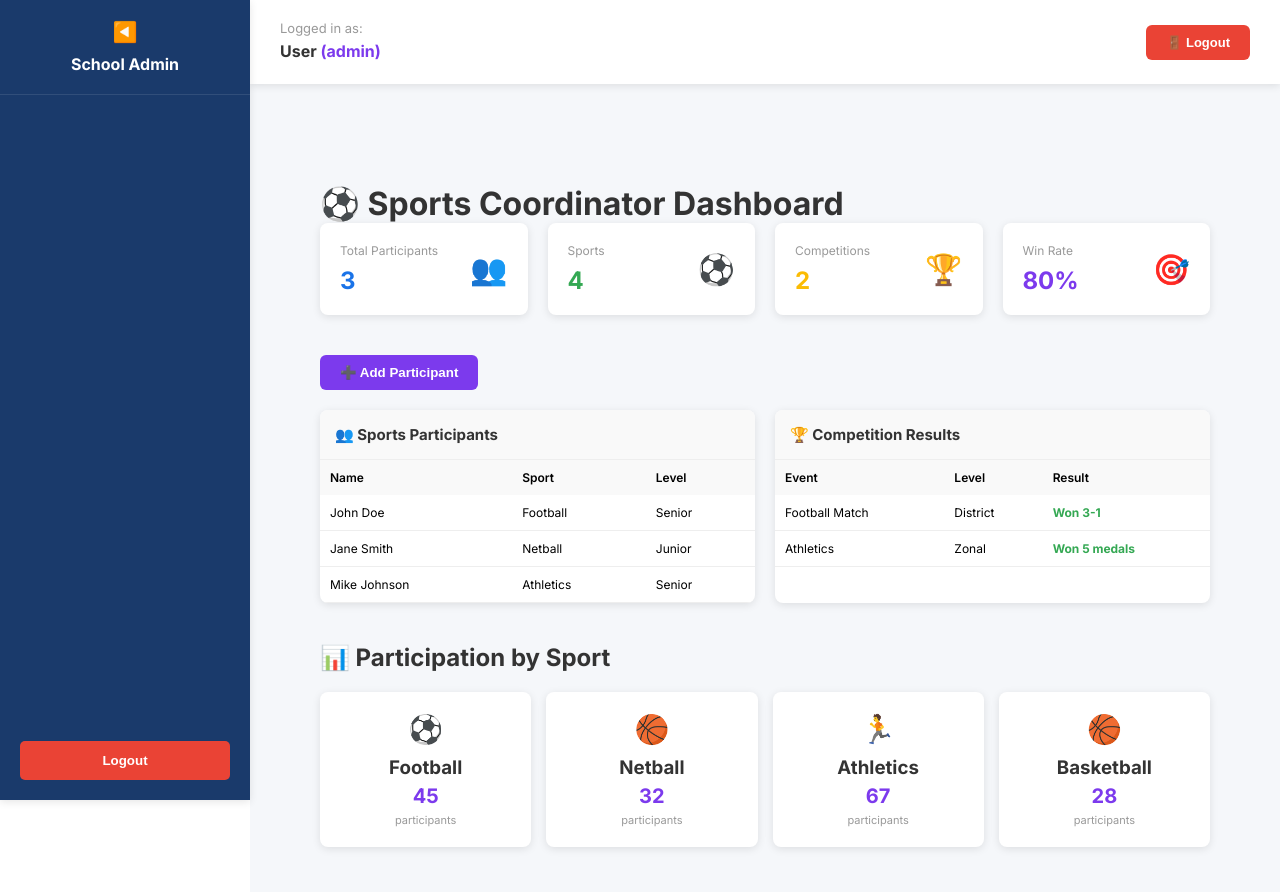
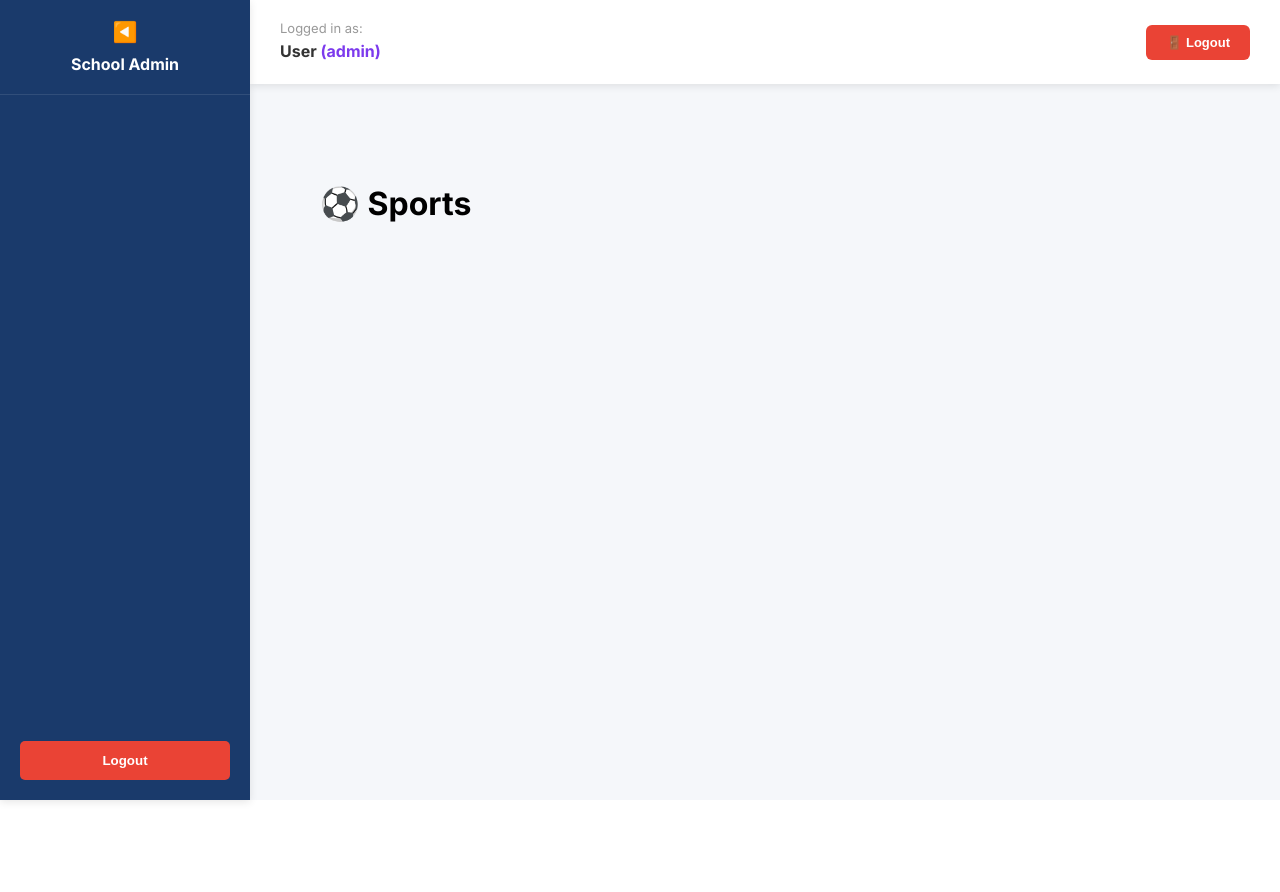
Before and after one commit to chibuwerichard-hue/school-frontend, a React (Vite) app: page /sports in a window 1280 px wide. Shown: the top 892 px of the page. After the commit the page ends 800 px from the top, so only its background shows below. Built offline with nearby package versions, Linux system fonts and the light colour scheme; sample sign-in values are in the browser's storage.

Commit message:
Add all missing page files - final fix

```diff
--- a/src/pages/Assets.jsx
+++ b/src/pages/Assets.jsx
@@ -1 +1,3 @@
-export default function Assets() { return <div style={{ padding: "40px" }}><h1>🏢 Assets</h1></div>; }
+export default function Assets() {
+  return <div style={{ padding: "40px" }}><h1>🏢 Assets</h1></div>;
+}
--- a/src/pages/Attendance.jsx
+++ b/src/pages/Attendance.jsx
@@ -1 +1,3 @@
-export default function Attendance() { return <div style={{ padding: "40px" }}><h1>✅ Attendance</h1></div>; }
+export default function Attendance() {
+  return <div style={{ padding: "40px" }}><h1>✅ Attendance</h1></div>;
+}
--- a/src/pages/Finance.jsx
+++ b/src/pages/Finance.jsx
@@ -1 +1,3 @@
-export default function Finance() { return <div style={{ padding: "40px" }}><h1>💰 Finance</h1></div>; }
+export default function Finance() {
+  return <div style={{ padding: "40px" }}><h1>💰 Finance</h1></div>;
+}
--- a/src/pages/Students.jsx
+++ b/src/pages/Students.jsx
@@ -1 +1,3 @@
-export default function Students() { return <div style={{ padding: "40px" }}><h1>👥 Students</h1></div>; }
+export default function Students() {
+  return <div style={{ padding: "40px" }}><h1>👥 Students</h1></div>;
+}
--- a/src/pages/Teachers.jsx
+++ b/src/pages/Teachers.jsx
@@ -1 +1,3 @@
-export default function Teachers() { return <div style={{ padding: "40px" }}><h1>👨‍🏫 Teachers</h1></div>; }
+export default function Teachers() {
+  return <div style={{ padding: "40px" }}><h1>👨‍🏫 Teachers</h1></div>;
+}
--- a/src/pages/sports.jsx
+++ b/src/pages/sports.jsx
@@ -1,230 +1,3 @@
-import { useState } from "react";
-
-export default function SportsDashboard() {
-  const [participants, setParticipants] = useState([
-    { id: 1, name: "John Doe", sport: "Football", level: "Senior", status: "Active" },
-    { id: 2, name: "Jane Smith", sport: "Netball", level: "Junior", status: "Active" },
-    { id: 3, name: "Mike Johnson", sport: "Athletics", level: "Senior", status: "Active" }
-  ]);
-  const [competitions, setCompetitions] = useState([
-    { id: 1, event: "Football Match", date: "2026-06-15", opponent: "District Team", result: "Won 3-1", level: "District" },
-    { id: 2, event: "Athletics", date: "2026-06-10", opponent: "Regional", result: "Won 5 medals", level: "Zonal" }
-  ]);
-  const [showParticipantForm, setShowParticipantForm] = useState(false);
-  const [participantForm, setParticipantForm] = useState({
-    name: "",
-    sport: "Football",
-    level: "Senior"
-  });
-
-  const handleAddParticipant = (e) => {
-    e.preventDefault();
-    const newParticipant = {
-      id: participants.length + 1,
-      name: participantForm.name,
-      sport: participantForm.sport,
-      level: participantForm.level,
-      status: "Active"
-    };
-    setParticipants([...participants, newParticipant]);
-    setParticipantForm({ name: "", sport: "Football", level: "Senior" });
-    setShowParticipantForm(false);
-    alert("✅ Participant added!");
-  };
-
-  const sportStats = {
-    Football: 45,
-    Netball: 32,
-    Athletics: 67,
-    Basketball: 28
-  };
-
-  return (
-    <div style={{ padding: "40px" }}>
-      <h1 style={{ color: "#333", marginTop: "0" }}>⚽ Sports Coordinator Dashboard</h1>
-
-      {/* Stats */}
-      <div style={{ display: "grid", gridTemplateColumns: "repeat(4, 1fr)", gap: "20px", marginBottom: "40px" }}>
-        {[
-          { title: "Total Participants", value: participants.length, icon: "👥", color: "#1a73e8" },
-          { title: "Sports", value: Object.keys(sportStats).length, icon: "⚽", color: "#34a853" },
-          { title: "Competitions", value: competitions.length, icon: "🏆", color: "#fbbc04" },
-          { title: "Win Rate", value: "80%", icon: "🎯", color: "#7c3aed" }
-        ].map((card, idx) => (
-          <div key={idx} style={{
-            backgroundColor: "white",
-            padding: "20px",
-            borderRadius: "8px",
-            boxShadow: "0 2px 8px rgba(0,0,0,0.1)",
-            display: "flex",
-            justifyContent: "space-between",
-            alignItems: "center"
-          }}>
-            <div>
-              <p style={{ margin: "0 0 8px 0", color: "#999", fontSize: "12px" }}>{card.title}</p>
-              <h3 style={{ margin: "0", color: card.color, fontSize: "24px", fontWeight: "bold" }}>{card.value}</h3>
-            </div>
-            <div style={{ fontSize: "30px" }}>{card.icon}</div>
-          </div>
-        ))}
-      </div>
-
-      {/* Add Participant Button */}
-      <button
-        onClick={() => setShowParticipantForm(!showParticipantForm)}
-        style={{
-          padding: "10px 20px",
-          backgroundColor: "#7c3aed",
-          color: "white",
-          border: "none",
-          borderRadius: "6px",
-          cursor: "pointer",
-          marginBottom: "20px",
-          fontWeight: "bold"
-        }}
-      >
-        {showParticipantForm ? "❌ Cancel" : "➕ Add Participant"}
-      </button>
-
-      {/* Participant Form */}
-      {showParticipantForm && (
-        <div style={{
-          backgroundColor: "white",
-          padding: "20px",
-          borderRadius: "8px",
-          marginBottom: "20px",
-          boxShadow: "0 2px 8px rgba(0,0,0,0.1)"
-        }}>
-          <form onSubmit={handleAddParticipant}>
-            <div style={{ display: "grid", gridTemplateColumns: "1fr 1fr 1fr", gap: "15px" }}>
-              <input
-                type="text"
-                placeholder="Student Name"
-                value={participantForm.name}
-                onChange={(e) => setParticipantForm({ ...participantForm, name: e.target.value })}
-                style={{ padding: "10px", border: "1px solid #ddd", borderRadius: "6px", fontSize: "13px", gridColumn: "1 / -1" }}
-                required
-              />
-              <select
-                value={participantForm.sport}
-                onChange={(e) => setParticipantForm({ ...participantForm, sport: e.target.value })}
-                style={{ padding: "10px", border: "1px solid #ddd", borderRadius: "6px", fontSize: "13px" }}
-              >
-                <option value="Football">⚽ Football</option>
-                <option value="Netball">🏀 Netball</option>
-                <option value="Basketball">🏀 Basketball</option>
-                <option value="Athletics">🏃 Athletics</option>
-              </select>
-              <select
-                value={participantForm.level}
-                onChange={(e) => setParticipantForm({ ...participantForm, level: e.target.value })}
-                style={{ padding: "10px", border: "1px solid #ddd", borderRadius: "6px", fontSize: "13px" }}
-              >
-                <option value="Junior">Junior</option>
-                <option value="Senior">Senior</option>
-              </select>
-              <button type="submit" style={{
-                gridColumn: "1 / -1",
-                padding: "10px",
-                backgroundColor: "#7c3aed",
-                color: "white",
-                border: "none",
-                borderRadius: "6px",
-                cursor: "pointer",
-                fontWeight: "bold"
-              }}>
-                💾 Add Participant
-              </button>
-            </div>
-          </form>
-        </div>
-      )}
-
-      {/* Participants & Competitions */}
-      <div style={{ display: "grid", gridTemplateColumns: "1fr 1fr", gap: "20px" }}>
-        {/* Participants */}
-        <div style={{
-          backgroundColor: "white",
-          borderRadius: "8px",
-          boxShadow: "0 2px 8px rgba(0,0,0,0.1)",
-          overflow: "hidden"
-        }}>
-          <div style={{ padding: "15px", borderBottom: "1px solid #eee", backgroundColor: "#f9f9f9" }}>
-            <h3 style={{ margin: "0", color: "#333", fontSize: "15px" }}>👥 Sports Participants</h3>
-          </div>
-          <table style={{ width: "100%", borderCollapse: "collapse", fontSize: "12px" }}>
-            <thead>
-              <tr style={{ backgroundColor: "#f9f9f9" }}>
-                <th style={{ padding: "10px", textAlign: "left", fontWeight: "600" }}>Name</th>
-                <th style={{ padding: "10px", textAlign: "left", fontWeight: "600" }}>Sport</th>
-                <th style={{ padding: "10px", textAlign: "left", fontWeight: "600" }}>Level</th>
-              </tr>
-            </thead>
-            <tbody>
-              {participants.map((p) => (
-                <tr key={p.id} style={{ borderBottom: "1px solid #eee" }}>
-                  <td style={{ padding: "10px" }}>{p.name}</td>
-                  <td style={{ padding: "10px" }}>{p.sport}</td>
-                  <td style={{ padding: "10px" }}>{p.level}</td>
-                </tr>
-              ))}
-            </tbody>
-          </table>
-        </div>
-
-        {/* Competitions */}
-        <div style={{
-          backgroundColor: "white",
-          borderRadius: "8px",
-          boxShadow: "0 2px 8px rgba(0,0,0,0.1)",
-          overflow: "hidden"
-        }}>
-          <div style={{ padding: "15px", borderBottom: "1px solid #eee", backgroundColor: "#f9f9f9" }}>
-            <h3 style={{ margin: "0", color: "#333", fontSize: "15px" }}>🏆 Competition Results</h3>
-          </div>
-          <table style={{ width: "100%", borderCollapse: "collapse", fontSize: "12px" }}>
-            <thead>
-              <tr style={{ backgroundColor: "#f9f9f9" }}>
-                <th style={{ padding: "10px", textAlign: "left", fontWeight: "600" }}>Event</th>
-                <th style={{ padding: "10px", textAlign: "left", fontWeight: "600" }}>Level</th>
-                <th style={{ padding: "10px", textAlign: "left", fontWeight: "600" }}>Result</th>
-              </tr>
-            </thead>
-            <tbody>
-              {competitions.map((comp) => (
-                <tr key={comp.id} style={{ borderBottom: "1px solid #eee" }}>
-                  <td style={{ padding: "10px" }}>{comp.event}</td>
-                  <td style={{ padding: "10px" }}>{comp.level}</td>
-                  <td style={{ padding: "10px", color: "#34a853", fontWeight: "bold" }}>{comp.result}</td>
-                </tr>
-              ))}
-            </tbody>
-          </table>
-        </div>
-      </div>
-
-      {/* Sports Statistics */}
-      <div style={{ marginTop: "40px" }}>
-        <h2 style={{ color: "#333", marginBottom: "20px" }}>📊 Participation by Sport</h2>
-        <div style={{ display: "grid", gridTemplateColumns: "repeat(4, 1fr)", gap: "15px" }}>
-          {Object.entries(sportStats).map(([sport, count], idx) => (
-            <div key={idx} style={{
-              backgroundColor: "white",
-              padding: "20px",
-              borderRadius: "8px",
-              boxShadow: "0 2px 8px rgba(0,0,0,0.1)",
-              textAlign: "center"
-            }}>
-              <p style={{ margin: "0 0 10px 0", fontSize: "28px" }}>
-                {sport === "Football" ? "⚽" : sport === "Netball" ? "🏀" : sport === "Athletics" ? "🏃" : "🏀"}
-              </p>
-              <h3 style={{ margin: "0 0 5px 0", color: "#333" }}>{sport}</h3>
-              <p style={{ margin: "0", fontSize: "20px", fontWeight: "bold", color: "#7c3aed" }}>{count}</p>
-              <p style={{ margin: "5px 0 0 0", fontSize: "11px", color: "#999" }}>participants</p>
-            </div>
-          ))}
-        </div>
-      </div>
-    </div>
-  );
+export default function Sports() {
+  return <div style={{ padding: "40px" }}><h1>⚽ Sports</h1></div>;
 }
```
